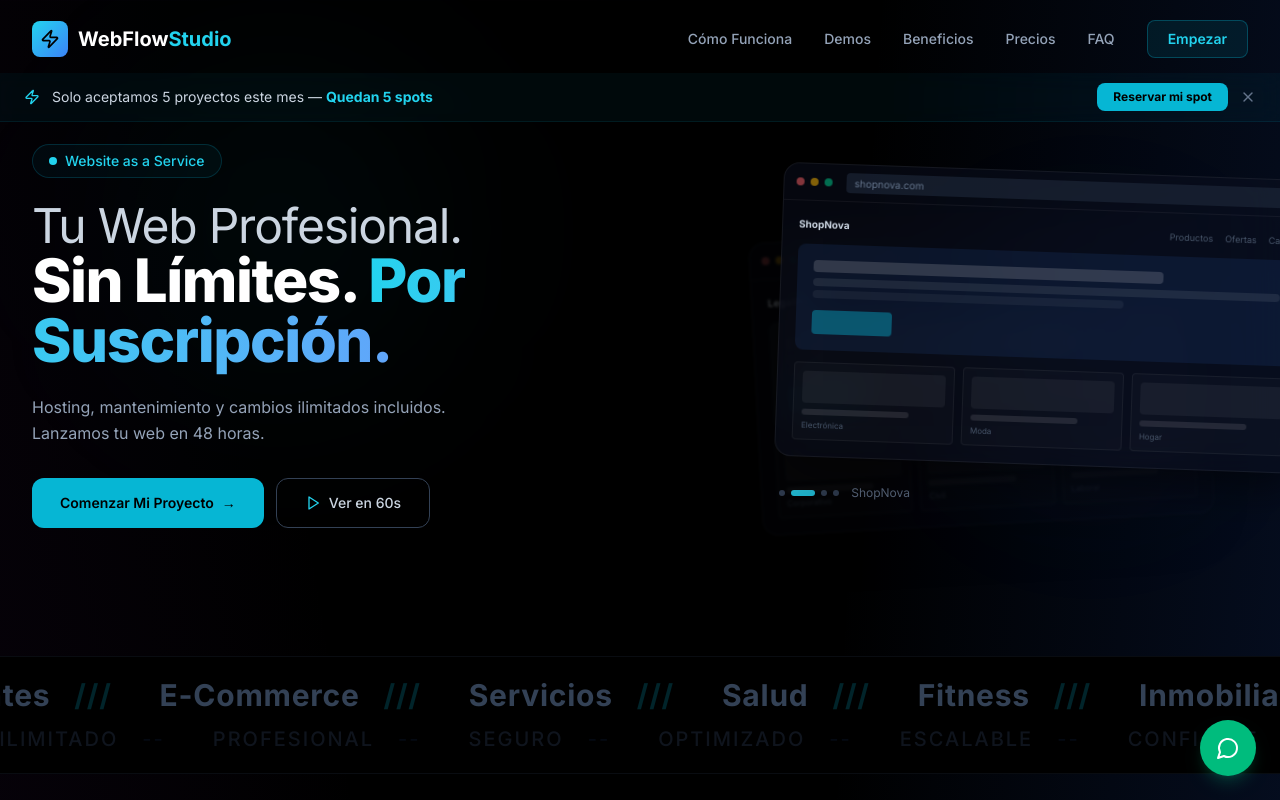
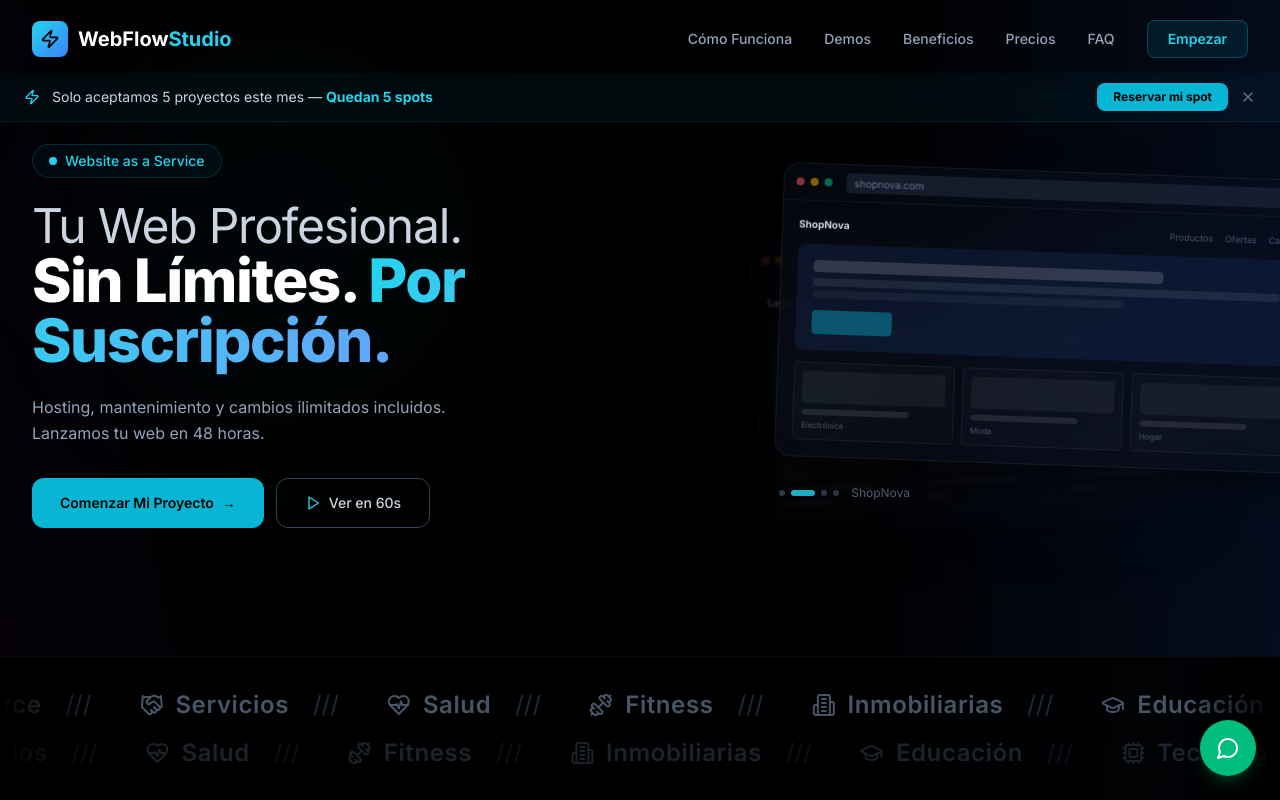
Before and after one commit to Snakerrrr/waas-landing, a React (Vite) app: page / in a window 1280 px wide. Shown: the top 800 px of the page. Built offline with nearby package versions, Linux system fonts and the light colour scheme.

Commit message:
modificación carrusel

```diff
--- a/src/components/Marquee.tsx
+++ b/src/components/Marquee.tsx
@@ -1,25 +1,63 @@
-const industries = ["Restaurantes", "E-Commerce", "Servicios", "Salud", "Fitness", "Inmobiliarias", "Educación", "Tecnología", "Consultoría", "Belleza"];
-const keywords = ["Rápido", "Moderno", "Ilimitado", "Profesional", "Seguro", "Optimizado", "Escalable", "Confiable", "Premium", "Inteligente"];
+import {
+  ShoppingCart,
+  Handshake,
+  HeartPulse,
+  Dumbbell,
+  Building2,
+  GraduationCap,
+  Cpu,
+  type LucideIcon,
+} from "lucide-react";
+
+interface Category {
+  label: string;
+  icon: LucideIcon;
+}
+
+const categories: Category[] = [
+  { label: "E-Commerce", icon: ShoppingCart },
+  { label: "Servicios", icon: Handshake },
+  { label: "Salud", icon: HeartPulse },
+  { label: "Fitness", icon: Dumbbell },
+  { label: "Inmobiliarias", icon: Building2 },
+  { label: "Educación", icon: GraduationCap },
+  { label: "Tecnología", icon: Cpu },
+];
+
+const doubled = [...categories, ...categories];
+
+function MarqueeItem({ cat }: { cat: Category }) {
+  return (
+    <span className="group mx-4 inline-flex items-center gap-3 transition-all duration-500 ease-in-out sm:mx-6">
+      <cat.icon className="h-5 w-5 text-surface-600 transition-all duration-500 ease-in-out group-hover:text-white group-hover:drop-shadow-[0_0_12px_rgba(0,255,255,0.7)] sm:h-6 sm:w-6" />
+      <span className="text-lg font-semibold tracking-wide text-surface-600 transition-all duration-500 ease-in-out group-hover:text-white group-hover:drop-shadow-[0_0_10px_rgba(0,255,255,0.5)] sm:text-2xl">
+        {cat.label}
+      </span>
+      <span className="ml-3 text-lg text-surface-800 transition-all duration-500 ease-in-out group-hover:text-cyan-400 group-hover:drop-shadow-[0_0_8px_rgba(0,255,255,0.4)] sm:text-2xl">
+        ///
+      </span>
+    </span>
+  );
+}
 
 export default function Marquee() {
   return (
-    <section className="overflow-hidden border-y border-surface-800/30 bg-black py-5">
-      {/* First row -- industries, left to right */}
-      <div className="animate-marquee mb-3 flex whitespace-nowrap">
-        {[...industries, ...industries].map((item, i) => (
-          <span key={`a${i}`} className="mx-6 text-2xl font-bold tracking-wide text-surface-700 sm:text-3xl">
-            {item}
-            <span className="ml-6 text-cyan-500/20">///</span>
-          </span>
+    <section className="relative overflow-hidden border-y border-white/[0.03] bg-black/80 py-6 sm:py-8">
+      {/* Fade edges */}
+      <div className="pointer-events-none absolute inset-y-0 left-0 z-10 w-24 bg-gradient-to-r from-black to-transparent" />
+      <div className="pointer-events-none absolute inset-y-0 right-0 z-10 w-24 bg-gradient-to-l from-black to-transparent" />
+
+      {/* Row 1 -- categories with icons, left to right */}
+      <div className="animate-marquee mb-4 flex whitespace-nowrap">
+        {doubled.map((cat, i) => (
+          <MarqueeItem key={`a${i}`} cat={cat} />
         ))}
       </div>
-      {/* Second row -- keywords, right to left, different opacity */}
-      <div className="animate-marquee-reverse flex whitespace-nowrap opacity-50">
-        {[...keywords, ...keywords].map((item, i) => (
-          <span key={`b${i}`} className="mx-6 text-lg font-medium tracking-widest text-surface-800 uppercase sm:text-xl">
-            {item}
-            <span className="ml-6 text-blue-500/15">--</span>
-          </span>
+
+      {/* Row 2 -- reversed, dimmer */}
+      <div className="animate-marquee-reverse flex whitespace-nowrap opacity-40">
+        {doubled.map((cat, i) => (
+          <MarqueeItem key={`b${i}`} cat={cat} />
         ))}
       </div>
     </section>
```
